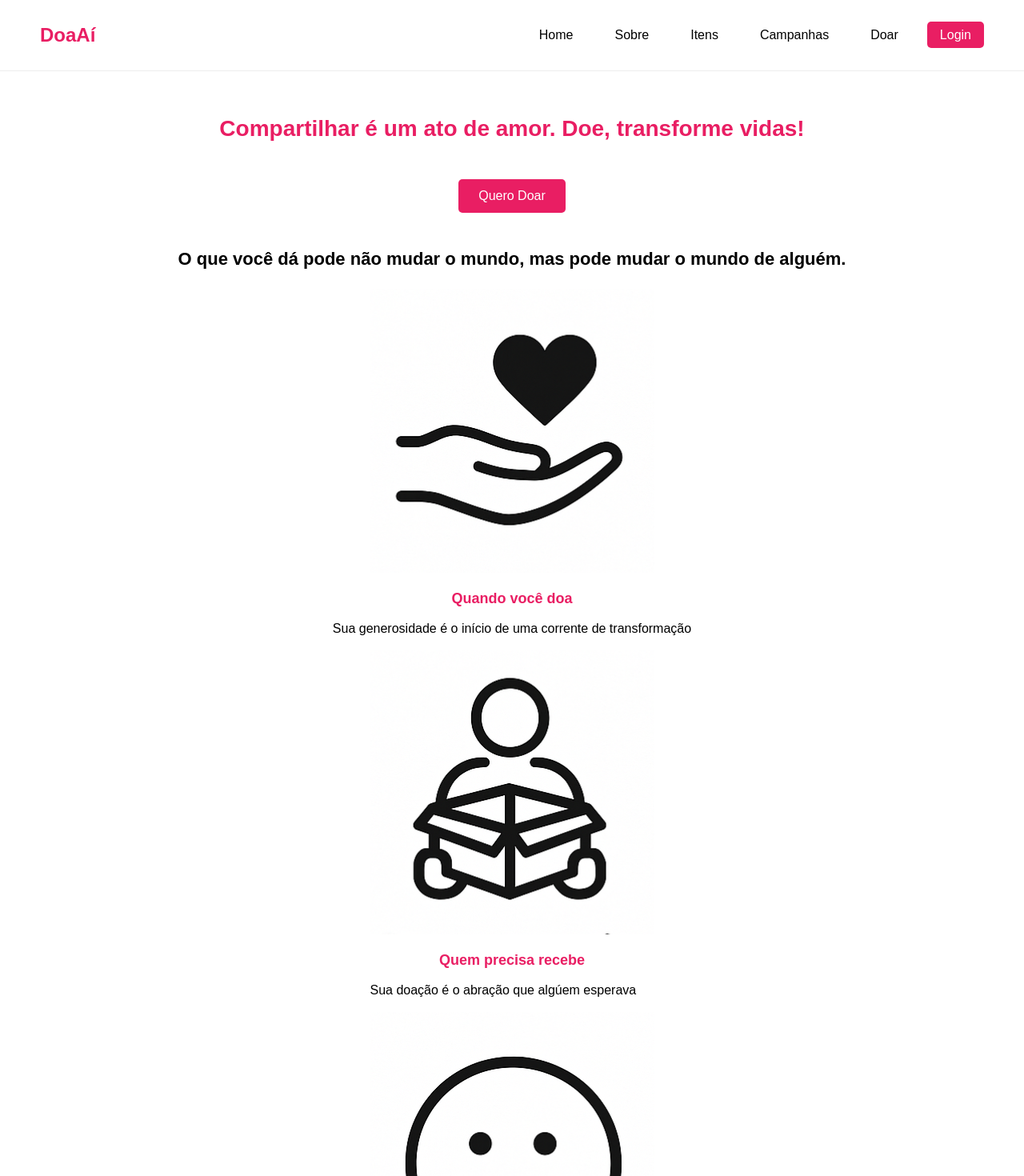
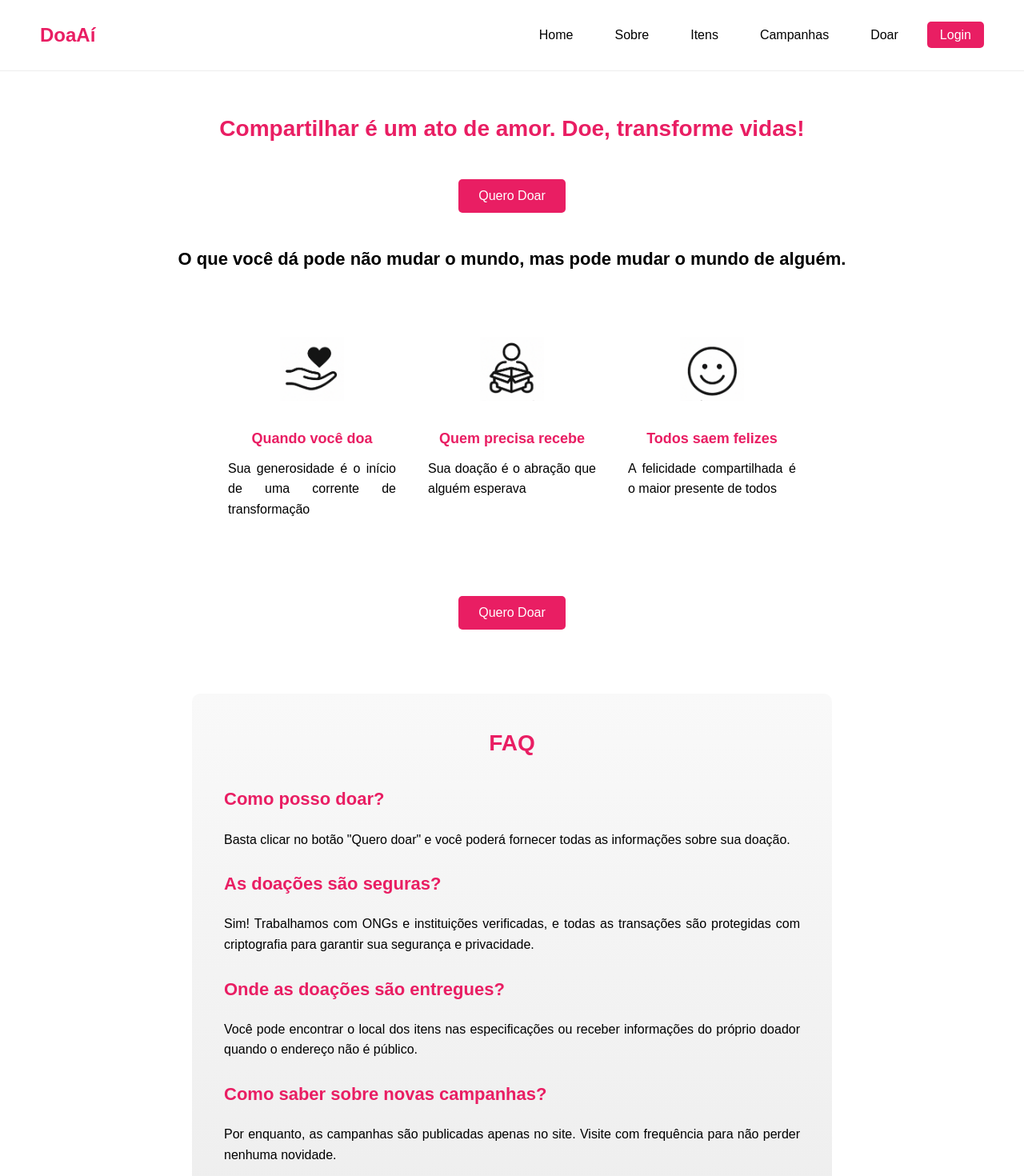
Before and after one commit to Leudes/doaaivercel, a Vue app in the folder vue-project/: page / in a window 1280 px wide. Shown: the top 1470 px of the page at 80% size. Built offline with nearby package versions, Linux system fonts and the light colour scheme; no server answers.

Commit message:
minor fixes

```diff
--- a/vue-project/src/views/HomeView.vue
+++ b/vue-project/src/views/HomeView.vue
@@ -12,6 +12,7 @@ async function handleDoar() {
     return
   }
 
+  // Verificação rápida se é instituição (opcional repetir a chamada ou confiar no localStorage se você salvar o tipo lá)
   try {
     const res = await fetch(`${API_URL}/users/me?populate=instituicao`, {
       headers: { Authorization: `Bearer ${token}` }
@@ -38,22 +39,24 @@ async function handleDoar() {
 
     <h2>O que você dá pode não mudar o mundo, mas pode mudar o mundo de alguém.</h2>
 
-    <div class="Mão coração">
+    <div class="container-cards">
+      <div>
         <img src="@/assets/img/home/mao_heart.PNG" alt="mao-heart" />
         <h3>Quando você doa</h3>
         <p>Sua generosidade é o início de uma corrente de transformação</p>
       </div>
 
-    <div class="Pessoa Caixa">
+      <div>
         <img src="@/assets/img/home/received.PNG" alt="pessoa recebendo" />
         <h3>Quem precisa recebe</h3>
-      <p>Sua doação é o abração que algúem esperava</p>
+        <p>Sua doação é o abração que alguém esperava</p>
       </div>
 
-    <div class="Smaili Face">
+      <div>
         <img src="@/assets/img/home/happy.PNG" alt="rosto feliz" />
         <h3>Todos saem felizes</h3>
         <p>A felicidade compartilhada é o maior presente de todos</p>
+      </div>
     </div>
 
     <button @click="handleDoar" type="button">Quero Doar</button>
@@ -63,27 +66,25 @@ async function handleDoar() {
 
       <h2>Como posso doar?</h2>
       <p>
-        Basta clicar no botão "Quero doar" e você poderá fornecer todas as informações sobre sua
-        doação
+        Basta clicar no botão "Quero doar" e você poderá fornecer todas as informações sobre sua doação.
       </p>
 
       <h2>As doações são seguras?</h2>
       <p>
         Sim! Trabalhamos com ONGs e instituições verificadas, e todas as transações são protegidas
-        com criptografia para garantir sua segurança e privacidade
+        com criptografia para garantir sua segurança e privacidade.
       </p>
 
       <h2>Onde as doações são entregues?</h2>
       <p>
-        Você pode encontrar o local dos itens nas especificações do itens ou pode receber
-        informações do próprio doador quando o endereço não é público.
+        Você pode encontrar o local dos itens nas especificações ou receber informações do próprio
+        doador quando o endereço não é público.
       </p>
 
       <h2>Como saber sobre novas campanhas?</h2>
       <p>
-        Por enquanto as novas campanhas são publicadas apenas no site, então sempre que há novas
-        campanhas elas são publicadas aqui primeiro. Não deixe de visitar nosso sites com
-        frequência pra não perder nenhuma campanha.
+        Por enquanto, as campanhas são publicadas apenas no site. Visite com frequência para não
+        perder nenhuma novidade.
       </p>
     </div>
   </main>
```
Lines whose indentation alone changed are shown as unchanged.
